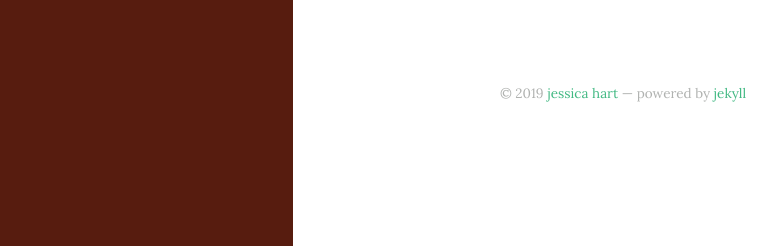
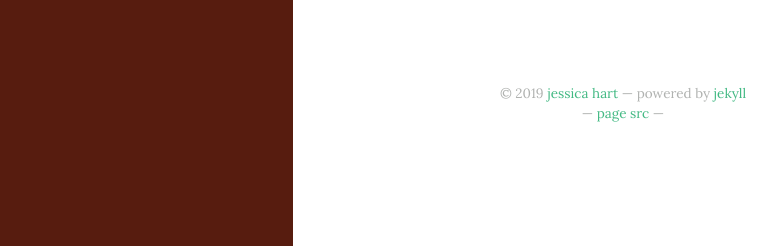
Before and after one commit to shizuka/shizuka-hokora, a Jekyll site: the page built from categories/index.html, in a window 1280 px wide. Shown: the part 651-897 px from the top of the page, without its empty margins (27-803 px from the left). Built offline with Jekyll 4.4.1, drawn with Linux system fonts in a browser that asks for light colours; some web fonts are replaced.

Commit message:
added footer content

```diff
--- a/_includes/footer.html
+++ b/_includes/footer.html
@@ -1,3 +1,5 @@
+{% capture pagesrc %}{{ site.github.repository_url }}/raw/master/{{ page.path }}{% endcapture %}
 <footer>
-  &copy; {{ site.time | date: '%Y' }} <a href="https://hokora.page">jessica hart</a> &mdash; powered by <a href="http://jekyllrb.com/">jekyll</a>
+  &copy; {{ site.time | date: '%Y' }} <a href="https://hokora.page">jessica hart</a> &mdash; powered by <a href="http://jekyllrb.com/">jekyll</a><br>
+  &mdash; <a href="{{pagesrc}}">page src</a> &mdash;
 </footer>
```
Also changed, not shown: _layouts/post_listing.html (+7 -1 lines).
